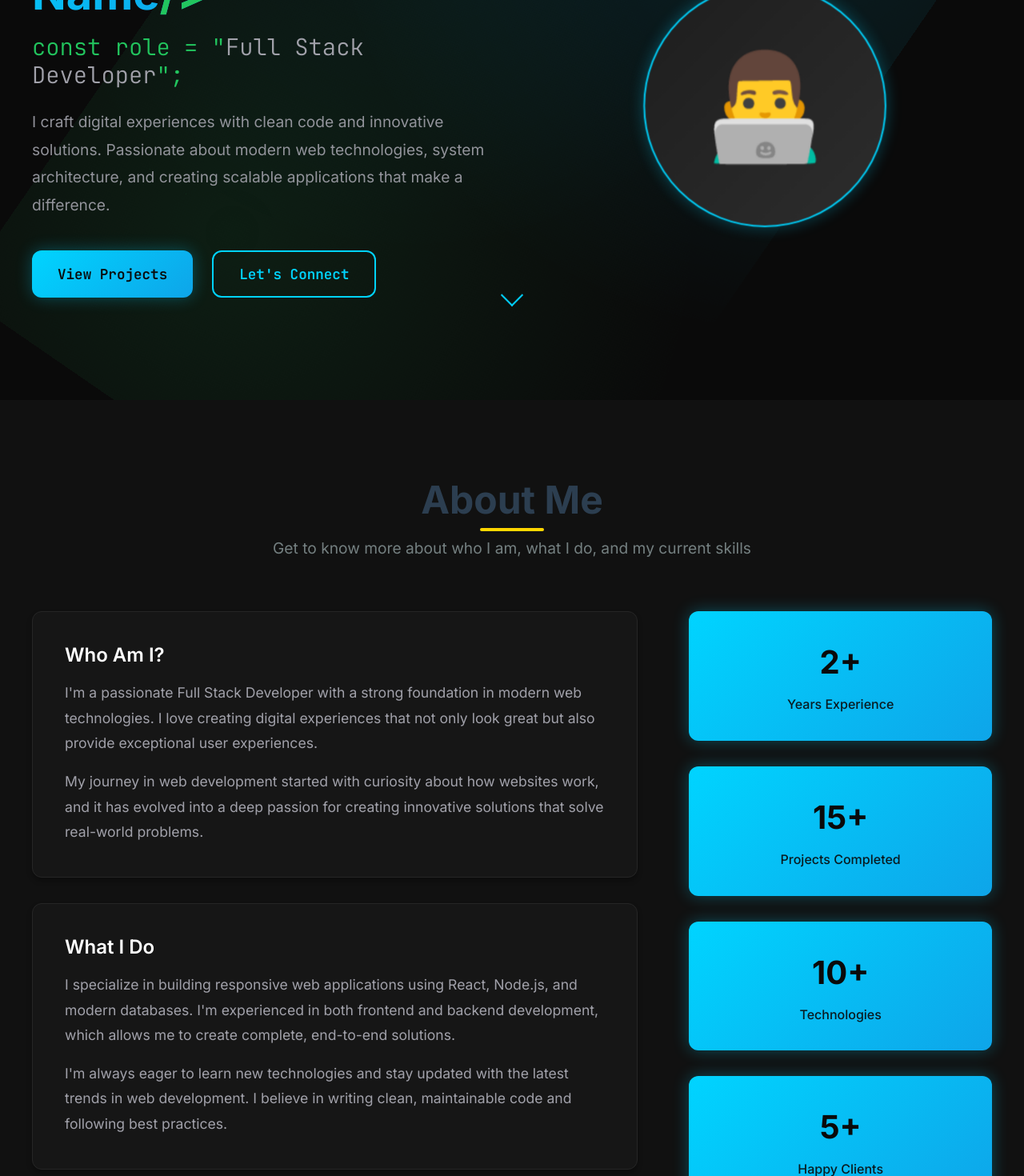
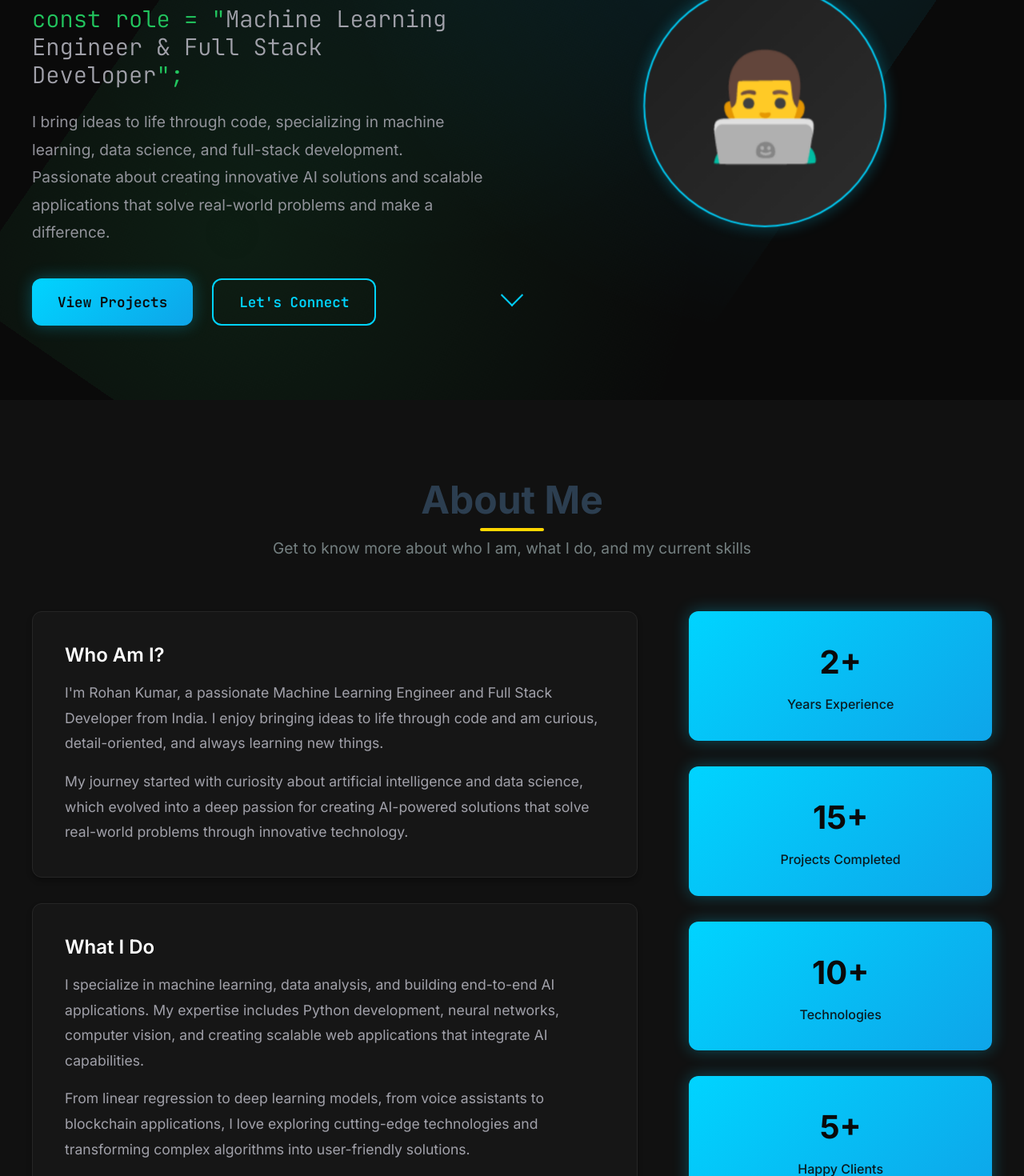
Before and after one commit to rohan911438/PORTFOLIO., a React (Vite) app: page / in a window 1280 px wide. Shown: the part 300-1770 px from the top of the page at 80% size. Built offline with nearby package versions, Linux system fonts and the light colour scheme.

Commit message:
Updated About and Home components

```diff
--- a/src/components/About.jsx
+++ b/src/components/About.jsx
@@ -15,25 +15,25 @@ const About = () => {
             <div className="about-card">
               <h3>Who Am I?</h3>
               <p>
-                I'm a passionate Full Stack Developer with a strong foundation in modern web technologies.
-                I love creating digital experiences that not only look great but also provide exceptional user experiences.
+                I'm Rohan Kumar, a passionate Machine Learning Engineer and Full Stack Developer from India.
+                I enjoy bringing ideas to life through code and am curious, detail-oriented, and always learning new things.
               </p>
               <p>
-                My journey in web development started with curiosity about how websites work, and it has evolved
-                into a deep passion for creating innovative solutions that solve real-world problems.
+                My journey started with curiosity about artificial intelligence and data science, which evolved
+                into a deep passion for creating AI-powered solutions that solve real-world problems through innovative technology.
               </p>
             </div>
 
             <div className="about-card">
               <h3>What I Do</h3>
               <p>
-                I specialize in building responsive web applications using React, Node.js, and modern databases.
-                I'm experienced in both frontend and backend development, which allows me to create complete,
-                end-to-end solutions.
+                I specialize in machine learning, data analysis, and building end-to-end AI applications.
+                My expertise includes Python development, neural networks, computer vision, and creating
+                scalable web applications that integrate AI capabilities.
               </p>
               <p>
-                I'm always eager to learn new technologies and stay updated with the latest trends in web development.
-                I believe in writing clean, maintainable code and following best practices.
+                From linear regression to deep learning models, from voice assistants to blockchain applications,
+                I love exploring cutting-edge technologies and transforming complex algorithms into user-friendly solutions.
               </p>
             </div>
           </div>
--- a/src/components/Home.jsx
+++ b/src/components/Home.jsx
@@ -8,13 +8,13 @@ const Home = () => {
         <div className="home-content">
           <div className="home-text">
             <h1 className="home-title">
-              Hello, I'm <span className="highlight">Your Name</span>
+              Hello, I'm <span className="highlight">Rohan Kumar</span>
             </h1>
-            <h2 className="home-subtitle">Full Stack Developer</h2>
+            <h2 className="home-subtitle">Machine Learning Engineer & Full Stack Developer</h2>
             <p className="home-description">
-              I craft digital experiences with clean code and innovative solutions.
-              Passionate about modern web technologies, system architecture, and creating
-              scalable applications that make a difference.
+              I bring ideas to life through code, specializing in machine learning, data science,
+              and full-stack development. Passionate about creating innovative AI solutions and
+              scalable applications that solve real-world problems and make a difference.
             </p>
             <div className="home-buttons">
               <button
```
